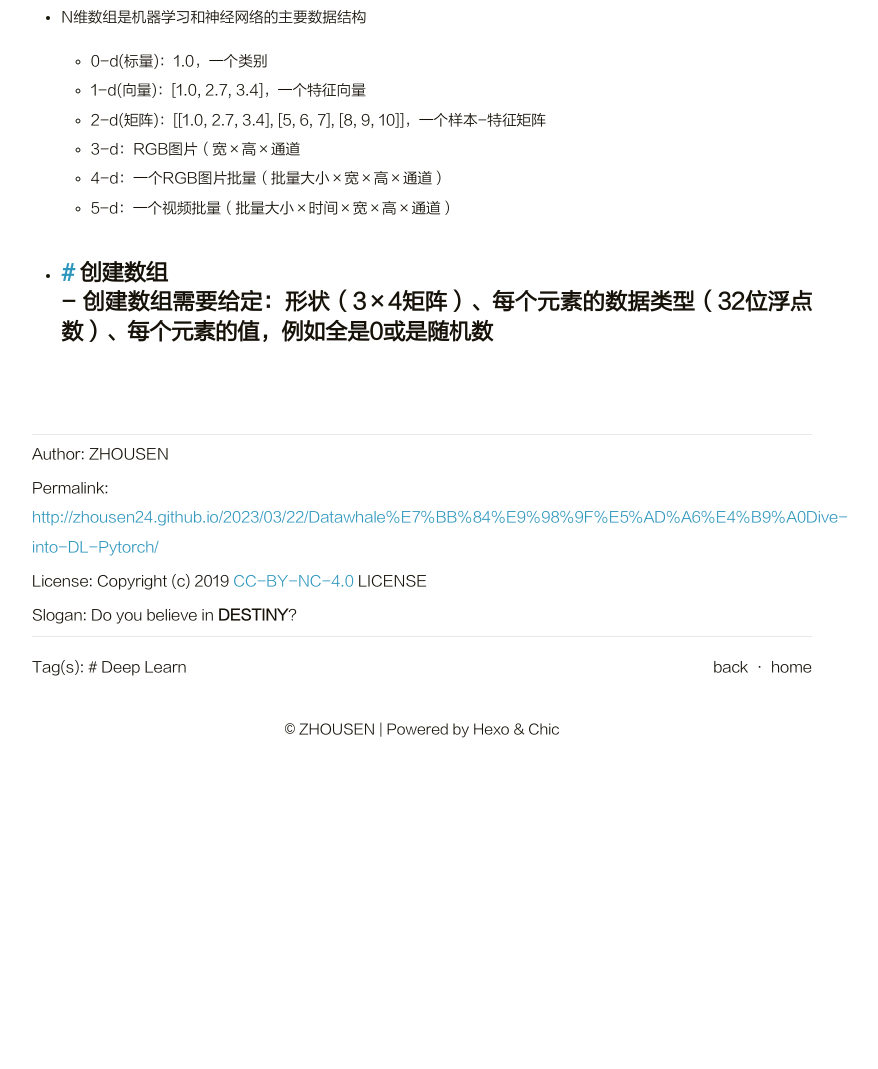
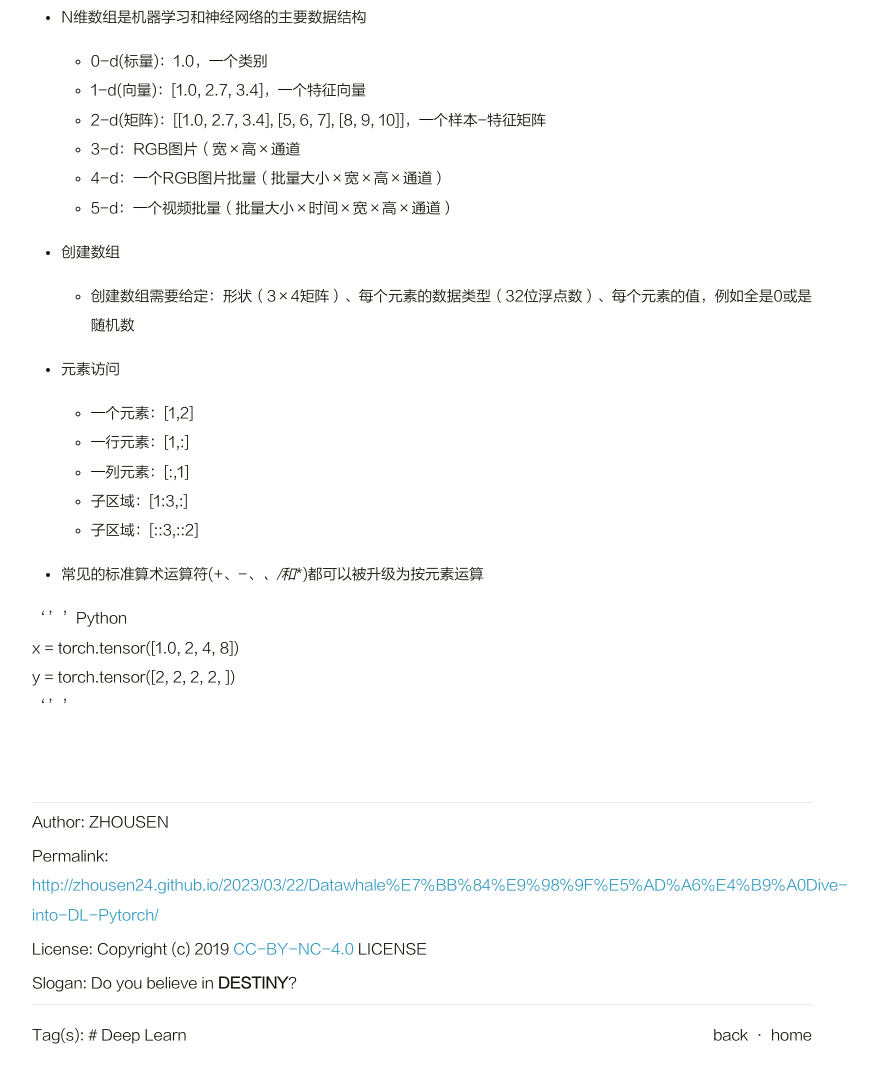
Before and after one commit to Zhousen24/zhousen24.github.io, a plain HTML site: page 2023/03/22/Datawhale组队学习Dive-into-DL-Pytorch/index.html in a window 1280 px wide. Shown: the part 763-1832 px from the top of the page, without its empty margins (218-1096 px from the left). Before the commit the page ends 1525 px from the top, so only its background shows below. Drawn offline with Linux system fonts and the light colour scheme.

Commit message:
Site updated: 2023-03-22 21:12:33

```diff
--- a/2023/03/22/Datawhale组队学习Dive-into-DL-Pytorch/index.html
+++ b/2023/03/22/Datawhale组队学习Dive-into-DL-Pytorch/index.html
@@ -226,8 +226,24 @@
 <li>5-d：一个视频批量（批量大小×时间×宽×高×通道）</li>
 </ul>
 </li>
-<li><h2 id="创建数组-创建数组需要给定：形状（3×4矩阵）、每个元素的数据类型（32位浮点数）、每个元素的值，例如全是0或是随机数"><a href="#创建数组-创建数组需要给定：形状（3×4矩阵）、每个元素的数据类型（32位浮点数）、每个元素的值，例如全是0或是随机数" class="headerlink" title="创建数组- 创建数组需要给定：形状（3×4矩阵）、每个元素的数据类型（32位浮点数）、每个元素的值，例如全是0或是随机数"></a>创建数组<br>- 创建数组需要给定：形状（3×4矩阵）、每个元素的数据类型（32位浮点数）、每个元素的值，例如全是0或是随机数</h2></li>
+<li><p>创建数组</p>
+<ul>
+<li>创建数组需要给定：形状（3×4矩阵）、每个元素的数据类型（32位浮点数）、每个元素的值，例如全是0或是随机数</li>
 </ul>
+</li>
+<li><p>元素访问</p>
+<ul>
+<li>一个元素：[1,2]</li>
+<li>一行元素：[1,:]</li>
+<li>一列元素：[:,1]</li>
+<li>子区域：[1:3,:]</li>
+<li>子区域：[::3,::2]</li>
+</ul>
+</li>
+<li><p>常见的标准算术运算符(+、-、<em>、&#x2F;和</em>*)都可以被升级为按元素运算</p>
+</li>
+</ul>
+<p>‘’’Python<br>x &#x3D; torch.tensor([1.0, 2, 4, 8])<br>y &#x3D; torch.tensor([2, 2, 2, 2, ])<br>‘’’</p>
 
         </div>
 
```
